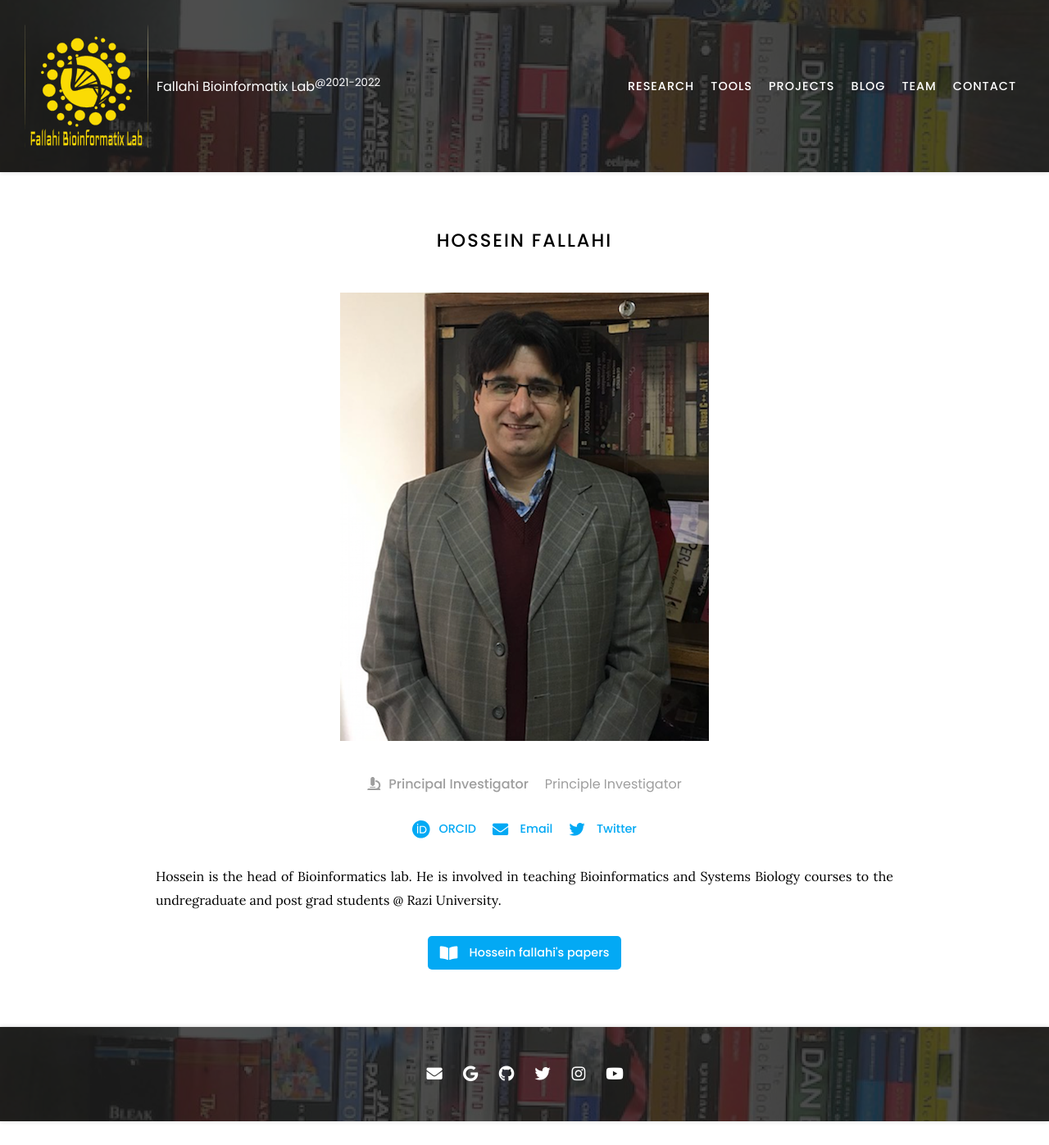
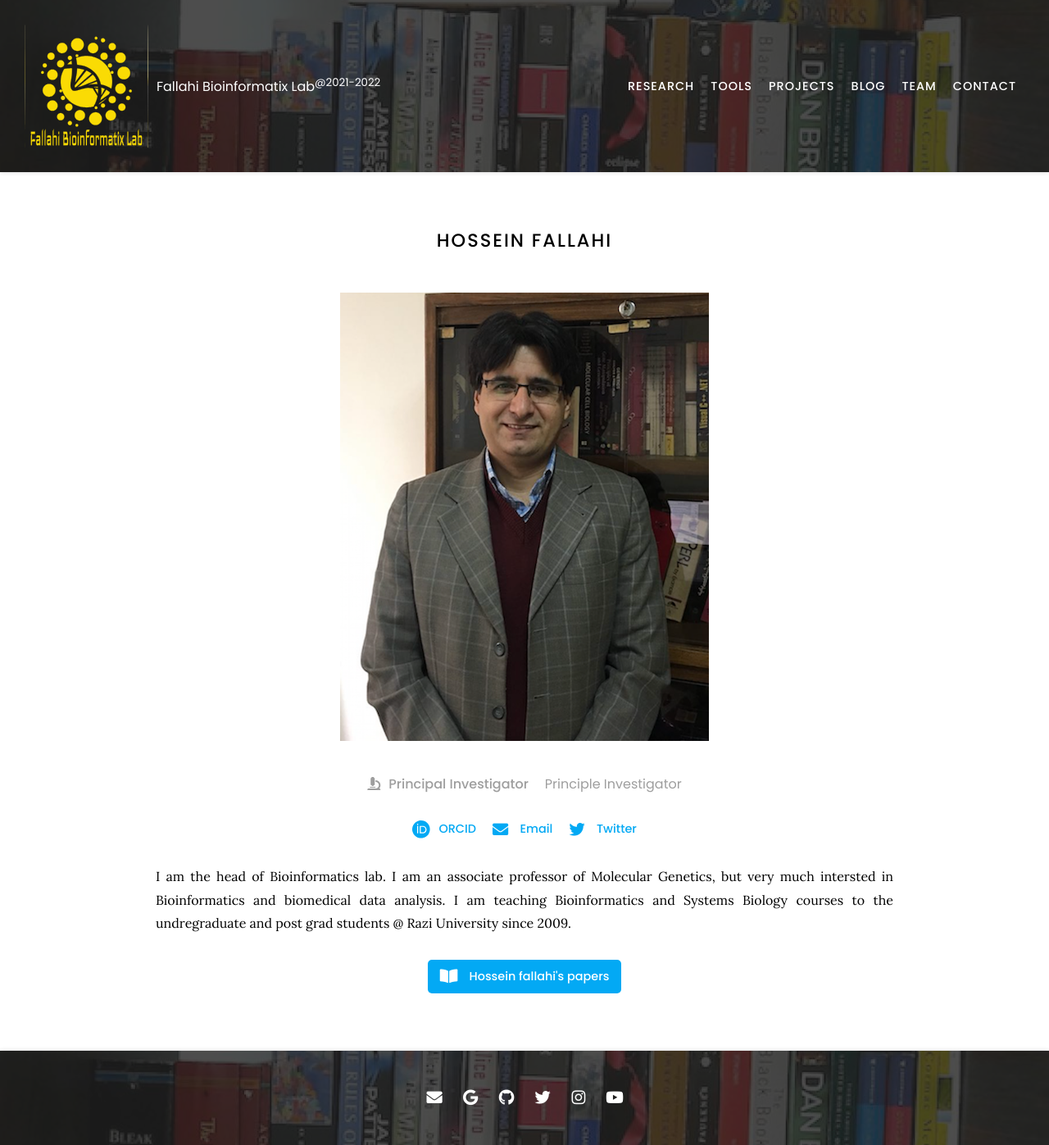
Before and after one commit to Hossein-Fallahi/Fallahi-Bioinformatics-Lab, a Jekyll site: the page built from _members/Hossein Fallahi.md, in a window 1280 px wide. Shown: the whole page at 82% size. Built offline with Jekyll 4.4.1, drawn with Linux system fonts in a browser that asks for light colours; nearby versions of some CDN libraries; before the commit the page ends 1368 px from its top, so only the background shows below that.

Commit message:
Update Hossein Fallahi.md

```diff
--- a/_members/Hossein Fallahi.md
+++ b/_members/Hossein Fallahi.md
@@ -13,4 +13,4 @@ links:
   twitter: not set yet
 ---
 
-Hossein is the head of Bioinformatics lab. He is involved in teaching Bioinformatics and Systems Biology courses to the undregraduate and post grad students @ Razi University.
+I am the head of Bioinformatics lab. I am an associate professor of Molecular Genetics, but very much intersted in Bioinformatics and biomedical data analysis. I am teaching Bioinformatics and Systems Biology courses to the undregraduate and post grad students @ Razi University since 2009.
```
